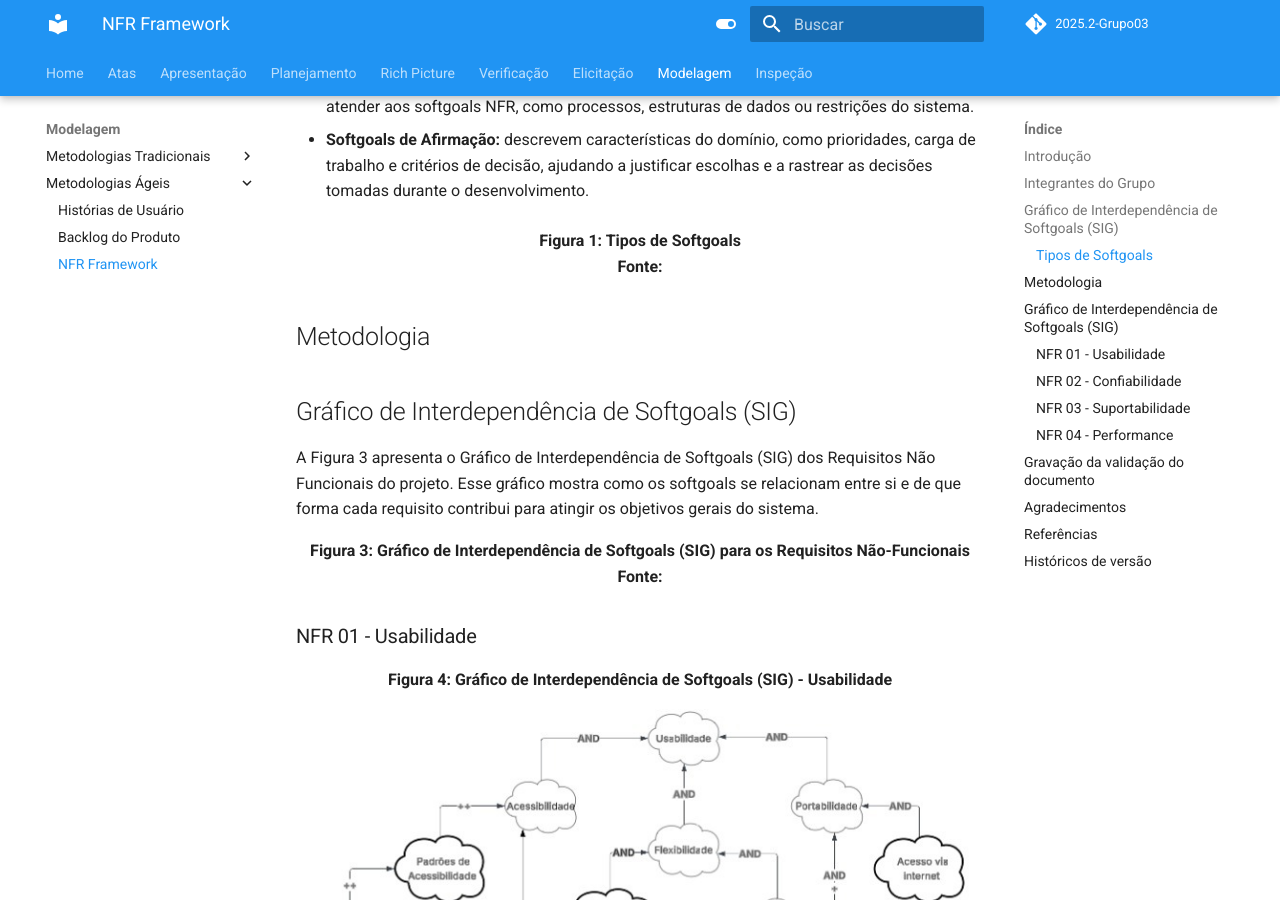
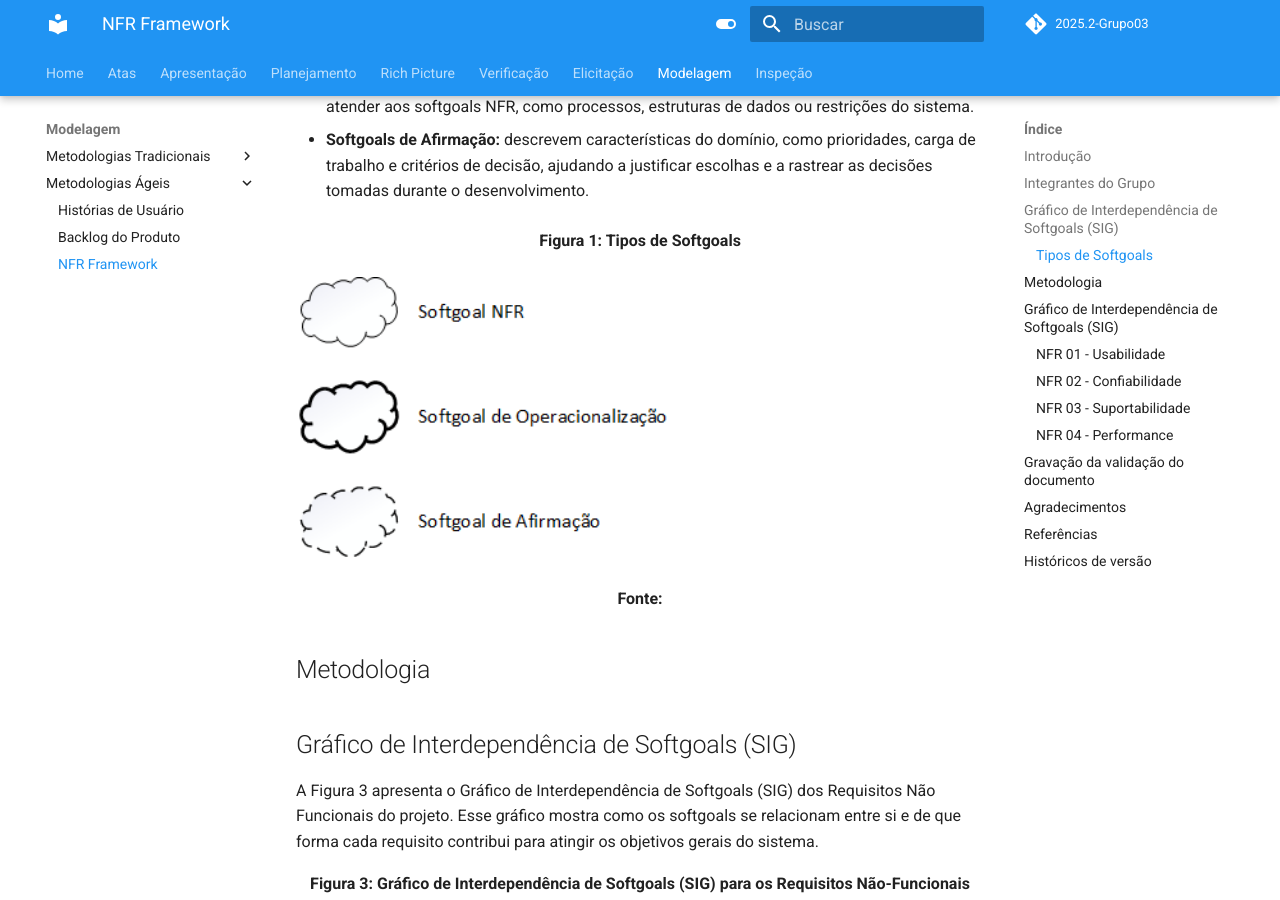
Before and after one commit to Requisitos-de-Software/2025.2-Grupo03, an MkDocs documentation site: the page built from docs/Modelagem/nfr_framework.md, in a window 1280 px wide and 900 px high, scrolled down 1526 px. Built offline with MkDocs 1.6.1 and Material for MkDocs 9.7.7, drawn with Linux system fonts in a browser that asks for light colours; comment, search, counter and statistics services are not loaded.

Commit message:
Adição de imagem

```diff
--- a/docs/Modelagem/nfr_framework.md
+++ b/docs/Modelagem/nfr_framework.md
@@ -37,6 +37,9 @@ Os softgoals no NFR Framework são divididos em três tipos principais:
 - **Softgoals de Afirmação:** descrevem características do domínio, como prioridades, carga de trabalho e critérios de decisão, ajudando a justificar escolhas e a rastrear as decisões tomadas durante o desenvolvimento.
 
 <div align="center"><strong>Figura 1: Tipos de Softgoals</strong></div>
+
+![Figura 1: Tipos de Softgoals](../imagens/NFR/tipos_Softgoals.png)
+
 
 <div align="center"><strong>Fonte: </strong></div>
 
```
Also changed, not shown: docs/imagens/NFR/tipos_Softgoals.png (added).
